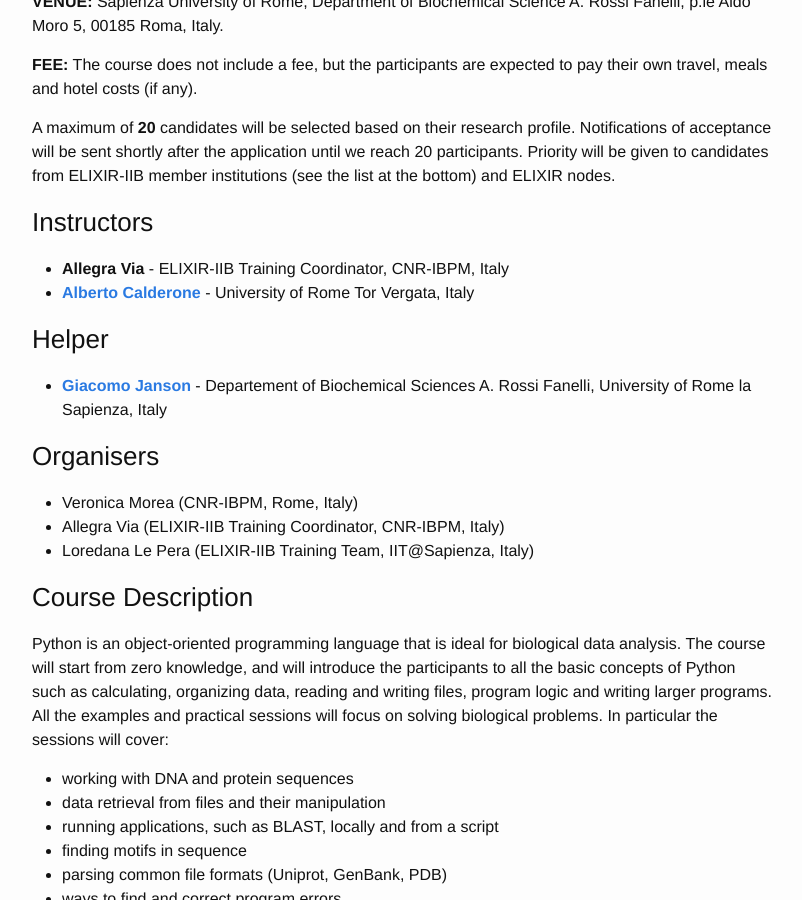
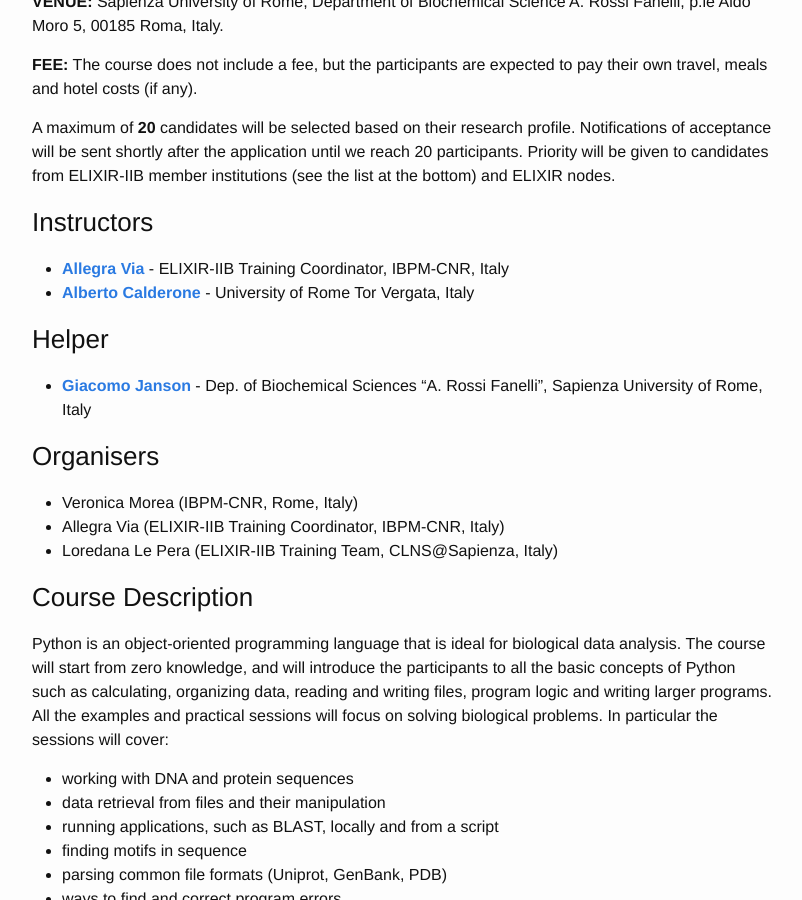
Before and after one commit to ELIXIR-IIB-training/website, a Jekyll site: the page built from _posts/2017-09-11-Python-Roma.md, in a window 1280 px wide and 900 px high, scrolled down 521 px. Shown: the whole window, without its empty margins (238-1040 px from the left). Built offline with Jekyll 4.4.1, drawn with Linux system fonts in a browser that asks for light colours.

```diff
--- a/_posts/2017-09-11-Python-Roma.md
+++ b/_posts/2017-09-11-Python-Roma.md
@@ -34,17 +34,17 @@ A maximum of **20** candidates will be selected based on their research profile.
 <br>
 
 ### Instructors
-- **Allegra Via** - ELIXIR-IIB Training Coordinator, CNR-IBPM, Italy
+- [**Allegra Via**](../../../instructors/allegra_via.html) - ELIXIR-IIB Training Coordinator, IBPM-CNR, Italy
 - [**Alberto Calderone**](../../../instructors/alberto_calderone.html) - University of Rome Tor Vergata, Italy
 <br>
 
 ### Helper
-- [**Giacomo Janson**](../../../instructors/giacomo_janson.html) - Departement of Biochemical Sciences A. Rossi Fanelli, University of Rome la Sapienza, Italy
+- [**Giacomo Janson**](../../../instructors/giacomo_janson.html) - Dep. of Biochemical Sciences "A. Rossi Fanelli", Sapienza University of Rome, Italy
 
 ### Organisers
-- Veronica Morea (CNR-IBPM, Rome, Italy)
-- Allegra Via (ELIXIR-IIB Training Coordinator, CNR-IBPM, Italy)
-- Loredana Le Pera (ELIXIR-IIB Training Team, IIT@Sapienza, Italy)
+- Veronica Morea (IBPM-CNR, Rome, Italy)
+- Allegra Via (ELIXIR-IIB Training Coordinator, IBPM-CNR, Italy)
+- Loredana Le Pera (ELIXIR-IIB Training Team, CLNS@Sapienza, Italy)
 <br>
 
 ### Course Description
```
